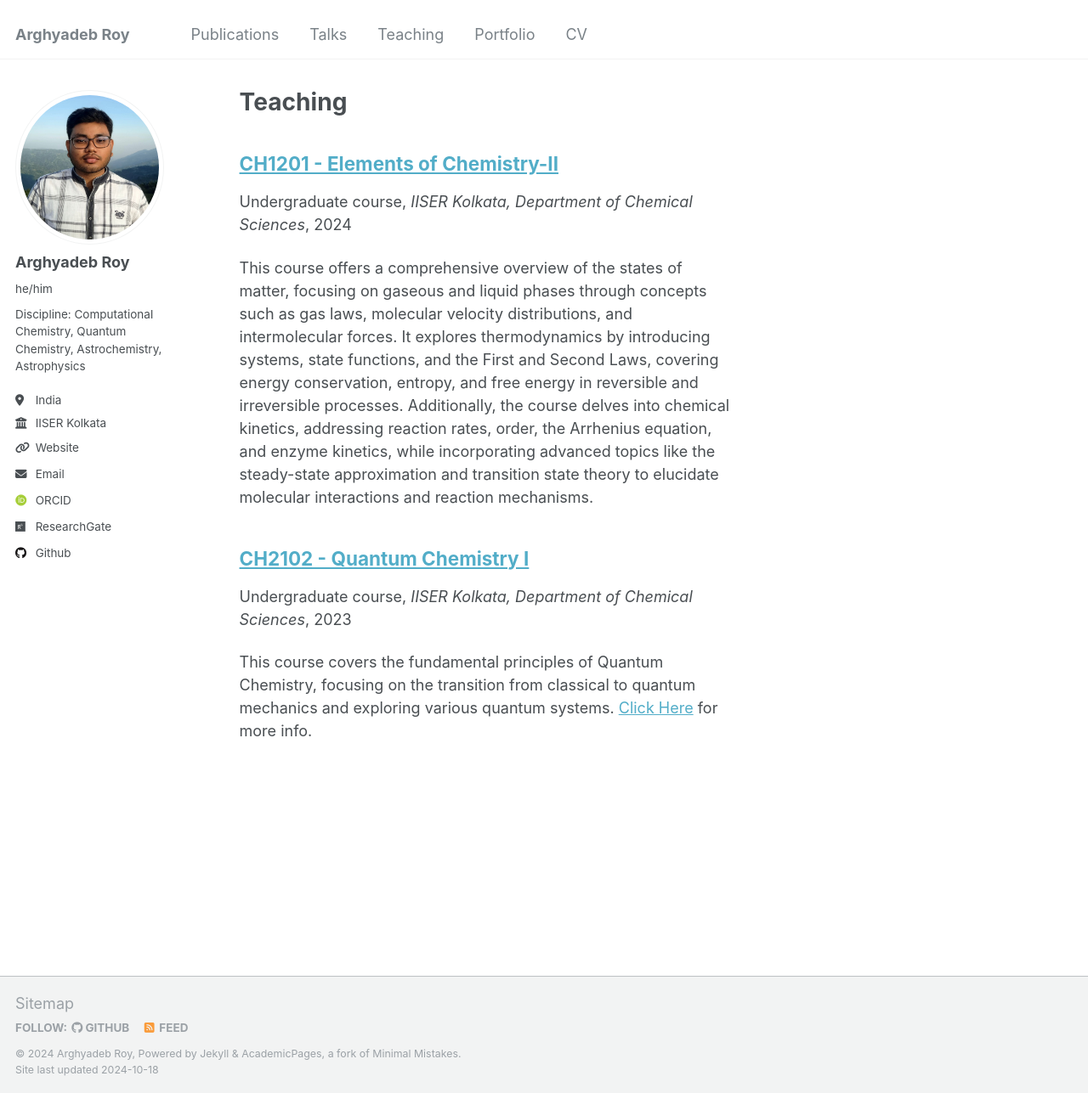
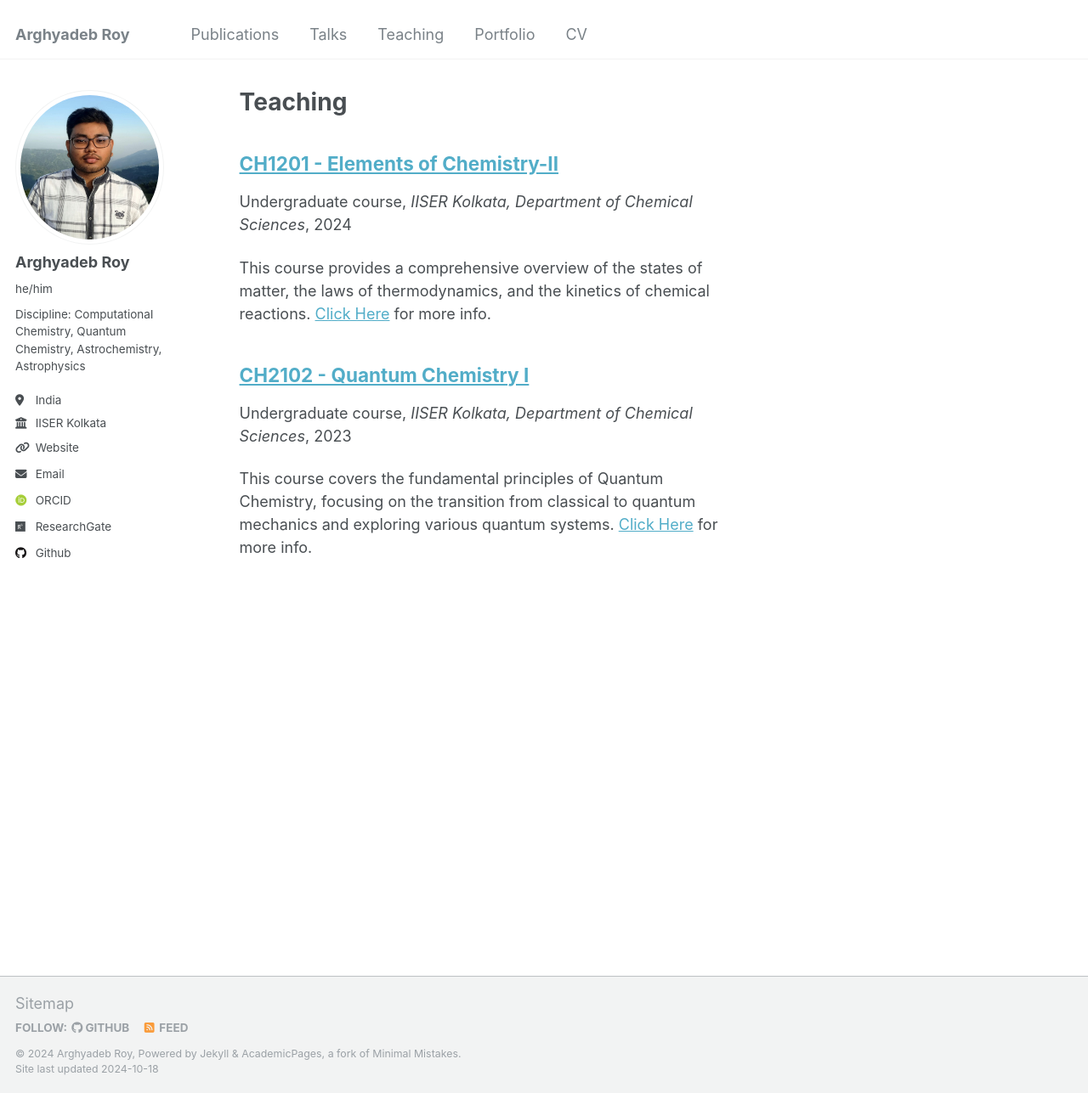
Before and after one commit to arghyadebroy/arghyadebroy.github.io, a Jekyll site: the page built from _pages/teaching.html, in a window 1280 px wide and 1287 px high. Shown: the whole window at 85% size. Built offline with Jekyll 4.4.1, drawn with Linux system fonts in a browser that asks for light colours; some web fonts are replaced.

Commit message:
Update 2024-spring-teaching.md

```diff
--- a/_teaching/2024-spring-teaching.md
+++ b/_teaching/2024-spring-teaching.md
@@ -6,6 +6,7 @@ permalink: /teaching/2024-spring-teaching
 venue: "IISER Kolkata, Department of Chemical Sciences"
 date: 2024-01-02
 location: "Kolkata, India"
+excerpt: This course provides a comprehensive overview of the states of matter, the laws of thermodynamics, and the kinetics of chemical reactions. [Click Here](/teaching/2024-spring-teaching) for more info.
 ---
 
 This course offers a comprehensive overview of the states of matter, focusing on gaseous and liquid phases through concepts such as gas laws, molecular velocity distributions, and intermolecular forces. It explores thermodynamics by introducing systems, state functions, and the First and Second Laws, covering energy conservation, entropy, and free energy in reversible and irreversible processes. Additionally, the course delves into chemical kinetics, addressing reaction rates, order, the Arrhenius equation, and enzyme kinetics, while incorporating advanced topics like the steady-state approximation and transition state theory to elucidate molecular interactions and reaction mechanisms.
```
